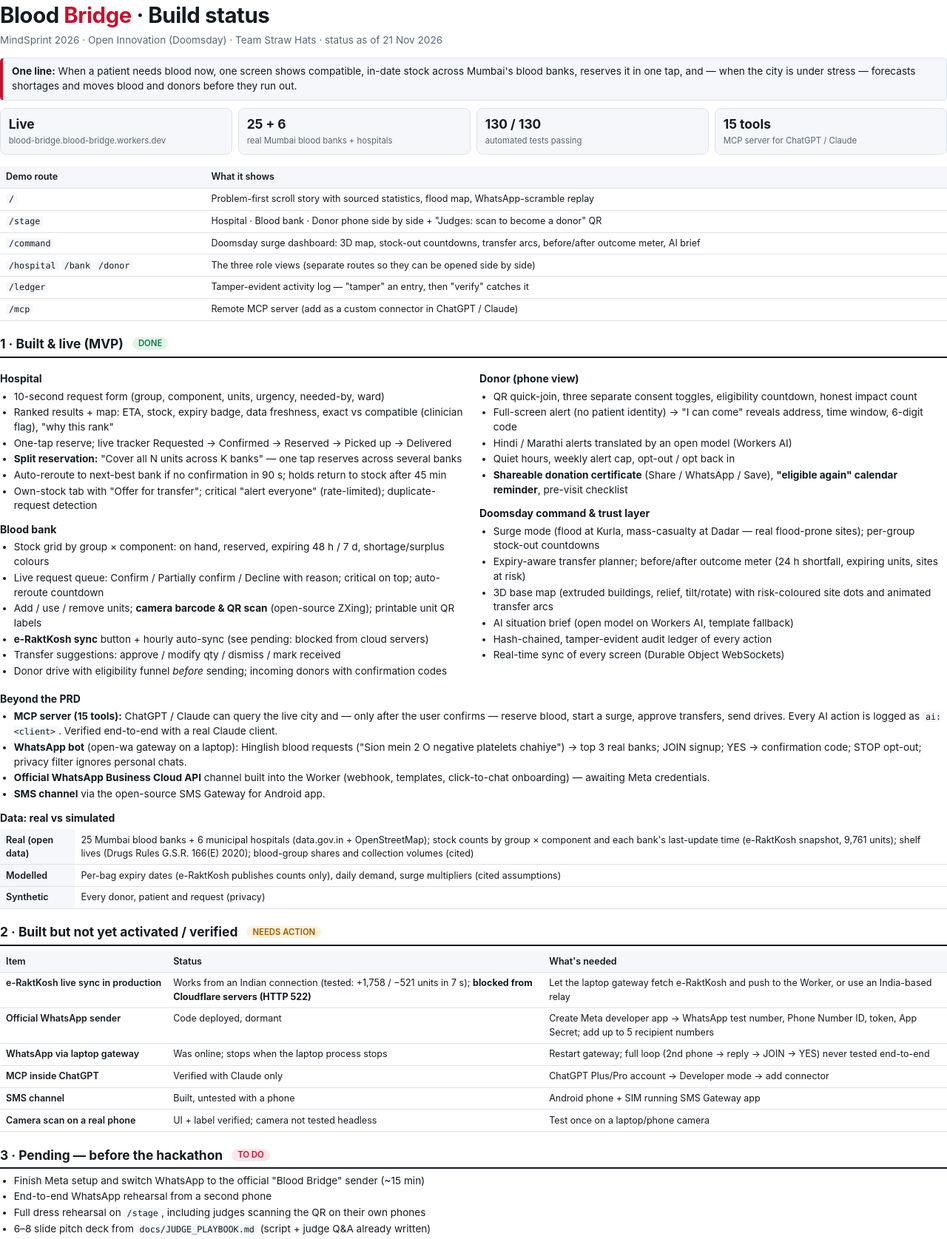
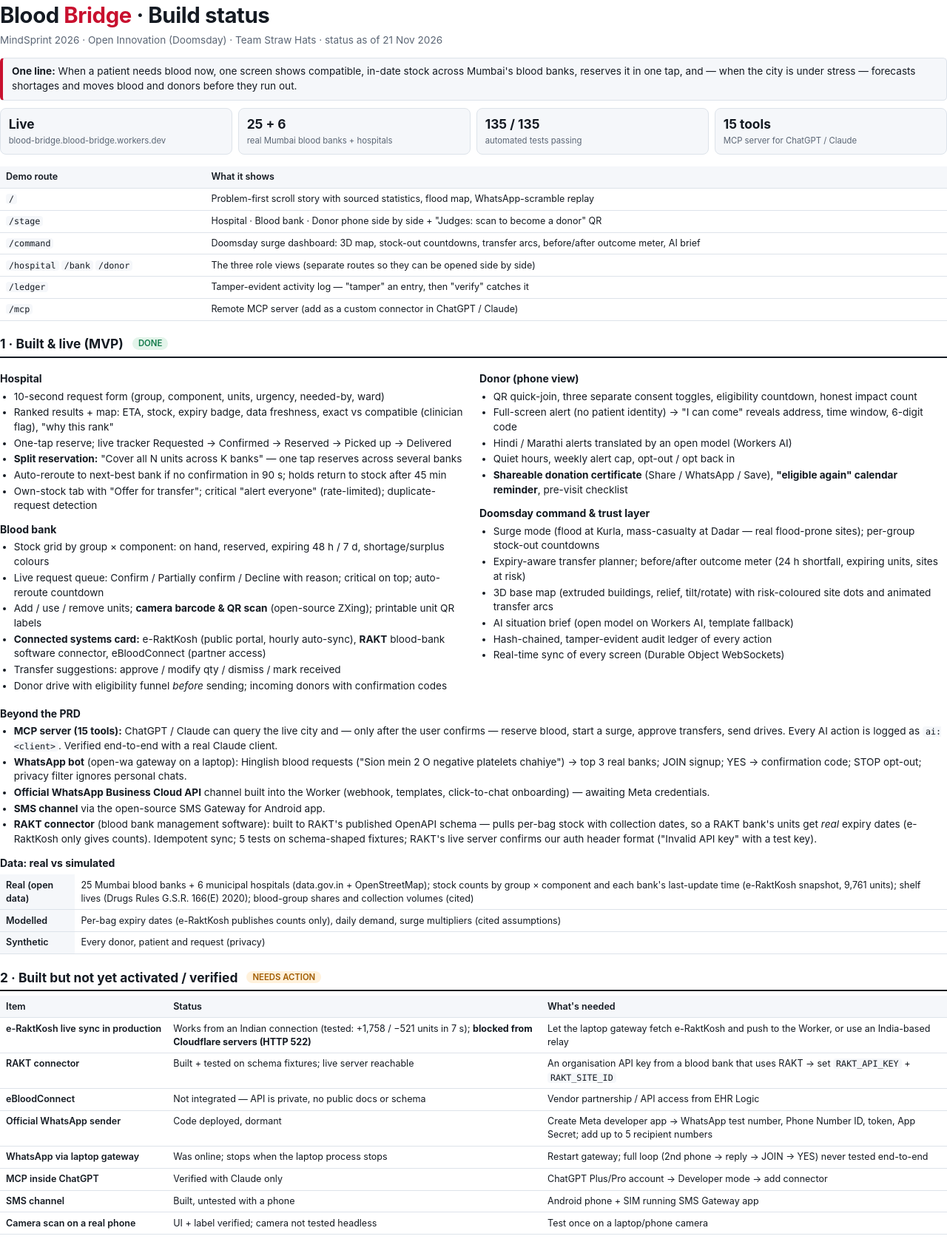
Before and after one commit to Sayuj63/blood-bridge, a website: page docs/status-report.html in a window 1280 px wide. Shown: the top 1675 px of the page at 74% size. Drawn offline with Linux system fonts and the light colour scheme.

Commit message:
Status report: add RAKT / eBloodConnect integration status
Co-Authored-By: Claude Opus 5.5 <noreply@anthropic.com>

```diff
--- a/docs/status-report.html
+++ b/docs/status-report.html
@@ -41,7 +41,7 @@
 <div class="meta">
   <div><b>Live</b><small>blood-bridge.blood-bridge.workers.dev</small></div>
   <div><b>25 + 6</b><small>real Mumbai blood banks + hospitals</small></div>
-  <div><b>130 / 130</b><small>automated tests passing</small></div>
+  <div><b>135 / 135</b><small>automated tests passing</small></div>
   <div><b>15 tools</b><small>MCP server for ChatGPT / Claude</small></div>
 </div>
 
@@ -73,7 +73,7 @@
   <li>Stock grid by group × component: on hand, reserved, expiring 48 h / 7 d, shortage/surplus colours</li>
   <li>Live request queue: Confirm / Partially confirm / Decline with reason; critical on top; auto-reroute countdown</li>
   <li>Add / use / remove units; <b>camera barcode &amp; QR scan</b> (open-source ZXing); printable unit QR labels</li>
-  <li><b>e-RaktKosh sync</b> button + hourly auto-sync (see pending: blocked from cloud servers)</li>
+  <li><b>Connected systems card:</b> e-RaktKosh (public portal, hourly auto-sync), <b>RAKT</b> blood-bank software connector, eBloodConnect (partner access)</li>
   <li>Transfer suggestions: approve / modify qty / dismiss / mark received</li>
   <li>Donor drive with eligibility funnel <i>before</i> sending; incoming donors with confirmation codes</li>
 </ul>
@@ -105,6 +105,7 @@
   <li><b>WhatsApp bot</b> (open-wa gateway on a laptop): Hinglish blood requests ("Sion mein 2 O negative platelets chahiye") → top 3 real banks; JOIN signup; YES → confirmation code; STOP opt-out; privacy filter ignores personal chats.</li>
   <li><b>Official WhatsApp Business Cloud API</b> channel built into the Worker (webhook, templates, click-to-chat onboarding) — awaiting Meta credentials.</li>
   <li><b>SMS channel</b> via the open-source SMS Gateway for Android app.</li>
+  <li><b>RAKT connector</b> (blood bank management software): built to RAKT's published OpenAPI schema — pulls per-bag stock with collection dates, so a RAKT bank's units get <i>real</i> expiry dates (e-RaktKosh only gives counts). Idempotent sync; 5 tests on schema-shaped fixtures; RAKT's live server confirms our auth header format ("Invalid API key" with a test key).</li>
 </ul>
 
 <h3>Data: real vs simulated</h3>
@@ -120,6 +121,8 @@
 <table>
   <tr><th>Item</th><th>Status</th><th>What's needed</th></tr>
   <tr><td>e-RaktKosh live sync in production</td><td>Works from an Indian connection (tested: +1,758 / −521 units in 7 s); <b>blocked from Cloudflare servers (HTTP 522)</b></td><td>Let the laptop gateway fetch e-RaktKosh and push to the Worker, or use an India-based relay</td></tr>
+  <tr><td>RAKT connector</td><td>Built + tested on schema fixtures; live server reachable</td><td>An organisation API key from a blood bank that uses RAKT → set <code>RAKT_API_KEY</code> + <code>RAKT_SITE_ID</code></td></tr>
+  <tr><td>eBloodConnect</td><td>Not integrated — API is private, no public docs or schema</td><td>Vendor partnership / API access from EHR Logic</td></tr>
   <tr><td>Official WhatsApp sender</td><td>Code deployed, dormant</td><td>Create Meta developer app → WhatsApp test number, Phone Number ID, token, App Secret; add up to 5 recipient numbers</td></tr>
   <tr><td>WhatsApp via laptop gateway</td><td>Was online; stops when the laptop process stops</td><td>Restart gateway; full loop (2nd phone → reply → JOIN → YES) never tested end-to-end</td></tr>
   <tr><td>MCP inside ChatGPT</td><td>Verified with Claude only</td><td>ChatGPT Plus/Pro account → Developer mode → add connector</td></tr>
@@ -158,7 +161,7 @@
 <ul>
   <li><b>One Cloudflare Worker:</b> React 19 + Vite + Tailwind v4 SPA, Hono API, D1 (SQLite) via Drizzle, Durable Object "CityHub" (WebSockets, ledger, auto-reroute alarm), Workers AI (Llama 3.1, M2M100 translation), cron triggers</li>
   <li><b>Maps:</b> MapLibre GL + OpenFreeMap tiles + deck.gl (no API keys)</li>
-  <li><b>Integrations:</b> MCP (official TypeScript SDK), open-wa WhatsApp, Android SMS Gateway, WhatsApp Cloud API, e-RaktKosh public API, ZXing barcode scanning</li>
+  <li><b>Integrations:</b> MCP (official TypeScript SDK), open-wa WhatsApp, Android SMS Gateway, WhatsApp Cloud API, e-RaktKosh public API, RAKT REST API, ZXing barcode scanning</li>
   <li><b>Quality:</b> TypeScript strict, Zod-validated API shared by server and client, 130 unit tests, end-to-end smoke test (<code>scripts/smoke.mjs</code>)</li>
   <li><b>Docs in repo:</b> <code>README.md</code>, <code>docs/DATA_SOURCES.md</code>, <code>docs/PROBLEM_RESEARCH.md</code>, <code>docs/JUDGE_PLAYBOOK.md</code>, <code>docs/MCP.md</code>, <code>docs/MESSAGING.md</code></li>
 </ul>
```
Also changed, not shown: 1 other file.
